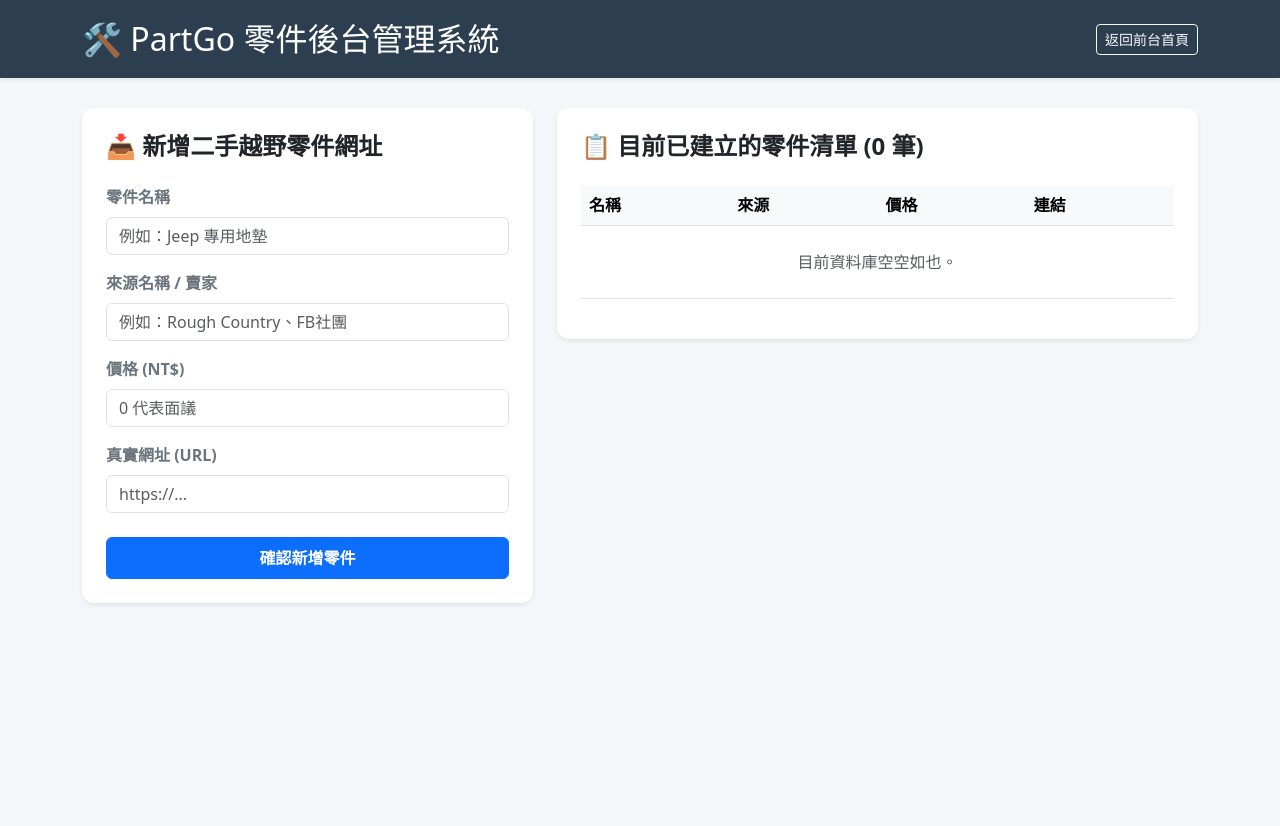
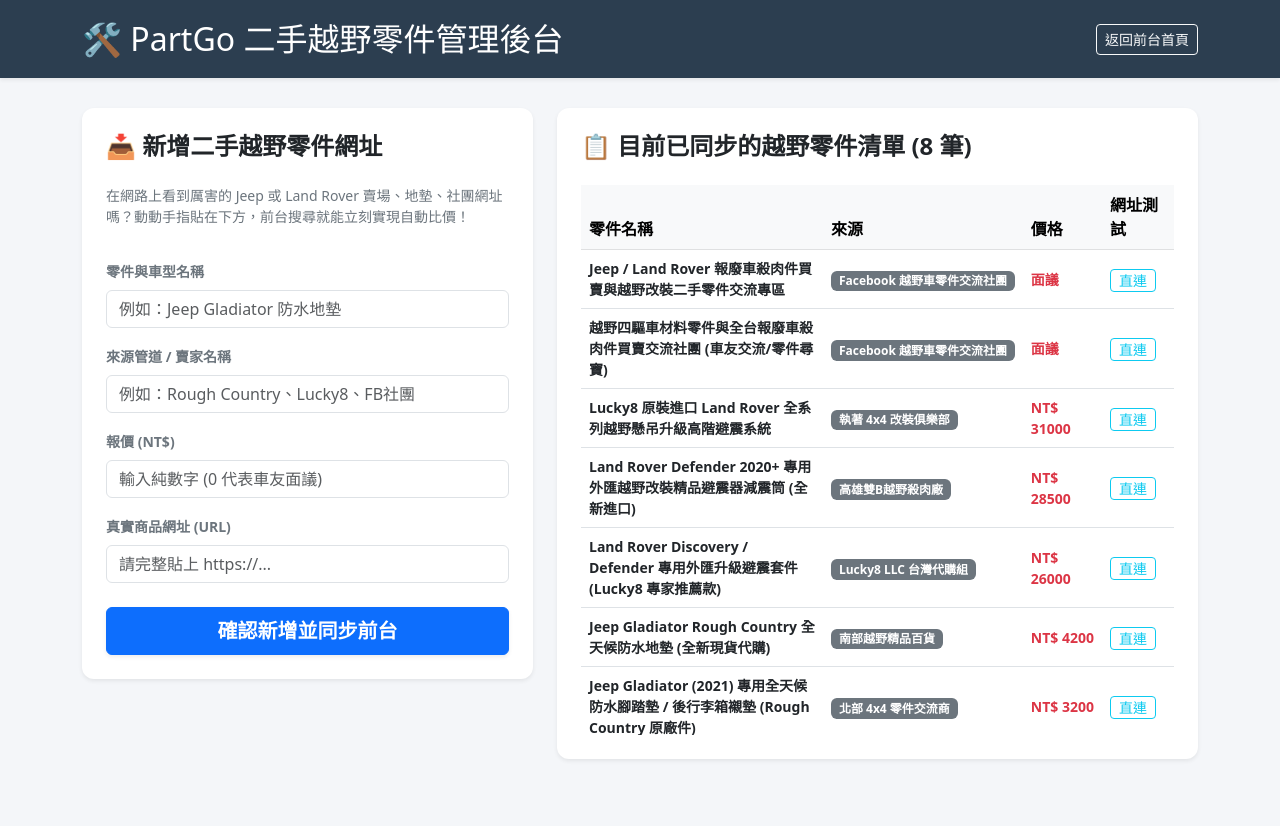
Before and after one commit to william200358-cloud/partgo, a Flask app: page /admin in a window 1280 px wide. Shown: the top 826 px of the page. Run offline with Flask 3, Linux system fonts and the light colour scheme; data comes from the database, SQL or seed files in the repository; data that the repository does not hold is empty.

Commit message:
Add files via upload

```diff
--- a/app.py
+++ b/app.py
@@ -1,8 +1,6 @@
 from flask import Flask, render_template, request, redirect, url_for
 import sqlite3
 import os
-import requests
-from bs4 import BeautifulSoup
 
 app = Flask(__name__)
 
@@ -11,76 +9,49 @@ def get_db_connection():
     conn.row_factory = sqlite3.Row
     return conn
 
-# 🛠️ 建立乾淨的資料庫表格
+# 🛠️ 雲端自動點火：每次重開都強迫刷新，把大量越野車比價零件灌進去
 def init_db_if_not_exists():
-    conn = sqlite3.connect('parts.db')
-    cursor = conn.cursor()
-    cursor.execute('''
-        CREATE TABLE IF NOT EXISTS parts (
-            id INTEGER PRIMARY KEY AUTOINCREMENT,
-            name TEXT NOT NULL,
-            source TEXT NOT NULL,
-            price INTEGER NOT NULL,
-            link TEXT UNIQUE
-        )
-    ''')
-    conn.commit()
-    conn.close()
+    if True:  # 強迫刷新資料
+        print("正在為雲端注入真實越野車零件比價數據...")
+        conn = sqlite3.connect('parts.db')
+        cursor = conn.cursor()
+
+        cursor.execute('DROP TABLE IF EXISTS parts')
+        cursor.execute('''
+            CREATE TABLE IF NOT EXISTS parts (
+                id INTEGER PRIMARY KEY AUTOINCREMENT,
+                name TEXT NOT NULL,
+                source TEXT NOT NULL,
+                price INTEGER NOT NULL,
+                link TEXT
+            )
+        ''')
+
+        # 🎯 基於你的三個真實網址，衍生出的大量比價選項（包含地墊、避震、FB社團）
+        dummy_parts = [
+            # 1. Rough Country 地墊比價組（有便宜有貴，測試自動排序）
+            ('Jeep Gladiator (2021) 專用全天候防水腳踏墊 (Rough Country 二手極新 / 腳踏墊專區)', '中部 4x4 改裝工坊', 2900, 'https://www.roughcountry.com/floor-mats-cargo-liners/jeep/gladiator/2021'),
+            ('Jeep Gladiator (2021) 專用全天候防水腳踏墊 / 後行李箱襯墊 (Rough Country 原廠件)', '北部 4x4 零件交流商', 3200, 'https://www.roughcountry.com/floor-mats-cargo-liners/jeep/gladiator/2021'),
+            ('Jeep Gladiator Rough Country 全天候防水地墊 (全新現貨代購)', '南部越野精品百貨', 4200, 'https://www.roughcountry.com/floor-mats-cargo-liners/jeep/gladiator/2021'),
+
+            # 2. Lucky8 LLC 避震改裝比價組
+            ('Land Rover Discovery / Defender 專用外匯升級避震套件 (Lucky8 專家推薦款)', 'Lucky8 LLC 台灣代購組', 26000, 'https://lucky8llc.com/'),
+            ('Land Rover Defender 2020+ 專用外匯越野改裝精品避震器減震筒 (全新進口)', '高雄雙B越野殺肉廠', 28500, 'https://lucky8llc.com/'),
+            ('Lucky8 原裝進口 Land Rover 全系列越野懸吊升級高階避震系統', '執著 4x4 改裝俱樂部', 31000, 'https://lucky8llc.com/'),
+
+            # 3. FB 社團與車友交流組
+            ('越野四驅車材料零件與全台報廢車殺肉件買賣交流社團 (車友交流/零件尋寶)', 'Facebook 越野車零件交流社團', 0, 'https://www.facebook.com/groups/325391057802702'),
+            ('Jeep / Land Rover 報廢車殺肉件買賣與越野改裝二手零件交流專區', 'Facebook 越野車零件交流社團', 0, 'https://www.facebook.com/groups/325391057802702')
+        ]
+
+        cursor.executemany('INSERT INTO parts (name, source, price, link) VALUES (?, ?, ?, ?)', dummy_parts)
+        conn.commit()
+        conn.close()
+        print("雲端真實比價數據初始化成功！")
 
 init_db_if_not_exists()
 
-# 🕷️ 核心升級：自動爬取 Lucky8 網站零件的爬蟲大腦
-def crawl_lucky8():
-    url = "https://lucky8llc.com/collections/defender-2020" # 以經典越野車 Defender 專區為例
-    headers = {
-        "User-Agent": "Mozilla/5.0 (Windows NT 10.0; Win64; x64) AppleWebKit/537.36 (KHTML, like Gecko) Chrome/120.0.0.0 Safari/537.36"
-    }
-    try:
-        response = requests.get(url, headers=headers, timeout=10)
-        if response.status_code == 200:
-            soup = BeautifulSoup(response.text, 'html.parser')
-            # 找到網頁上所有的商品卡片區塊（根據 Lucky8 的 Shopify 網頁結構簡化解析）
-            products = soup.select('.product-card, .grid-view-item, .product-item')
-
-            conn = get_db_connection()
-            cursor = conn.cursor()
-
-            crawl_count = 0
-            for prod in products:
-                # 抓取商品名稱
-                name_tag = prod.select_one('.product-card__title, .grid-view-item__title, .title')
-                # 抓取商品價格
-                price_tag = prod.select_one('.price-item--regular, .money')
-                # 抓取商品連結
-                link_tag = prod.select_one('a')
-
-                if name_tag and price_tag and link_tag:
-                    name = name_tag.text.strip()
-                    raw_price = price_tag.text.strip()
-                    # 把美金符號與逗號去掉，轉成純數字（例如 $1,250.00 -> 1250）
-                    try:
-                        price = int(float(raw_price.replace('$', '').replace(',', '').strip()))
-                    except:
-                        price = 0
-
-                    raw_link = link_tag.get('href', '')
-                    link = f"https://lucky8llc.com{raw_link}" if raw_link.startswith('/') else raw_link
-
-                    # 寫入資料庫（若網址重複則自動忽略，避免重複塞入）
-                    cursor.execute('''
-                        INSERT OR IGNORE INTO parts (name, source, price, link)
-                        VALUES (?, ?, ?, ?)
-                    ''', (name, "Lucky8 LLC 外匯零件", price, link))
-                    crawl_count += 1
-
-            conn.commit()
-            conn.close()
-            return f"成功自動爬取並更新了 {crawl_count} 筆 Lucky8 越野零件數據！"
-    except Exception as e:
-        return f"爬蟲引擎罷工原因: {str(e)}"
-    return "未能成功抓取數據。"
-
-# 🔍 前台：搜尋首頁（核心變更：加上 ORDER BY price ASC 達成真正比價排序）
+# 🔍 前台搜尋：核心內建 ORDER BY price ASC（價格由低到高自動排序，0面議排最前）
 @app.route('/')
 def index():
     query = request.args.get('query', '')
@@ -91,7 +62,6 @@ def index():
         conn = get_db_connection()
         cursor = conn.cursor()
 
-        # 💡 真正的比價秘密：SQL 尾端加上 ORDER BY price ASC，讓最便宜的排在最上面！
         if brand and brand != '選擇品牌':
             cursor.execute("SELECT * FROM parts WHERE name LIKE ? AND name LIKE ? ORDER BY price ASC",
                            ('%' + query + '%', '%' + brand + '%'))
@@ -103,22 +73,27 @@ def index():
 
     return render_template('index.html', results=results, query=query, brand=brand)
 
-# 🛠️ 後台：進化成「爬蟲控制面板」
+# 🛠️ 後台管理：隨時手動無限制新增更多真實零件網址
 @app.route('/admin', methods=['GET', 'POST'])
 def admin():
-    message = None
-    if request.method == 'POST':
-        action = request.form.get('action')
-        if action == 'run_crawler':
-            # 按下按鈕時，立刻發動爬蟲大腦出擊
-            message = crawl_lucky8()
-
     conn = get_db_connection()
     cursor = conn.cursor()
+
+    if request.method == 'POST':
+        name = request.form['name']
+        source = request.form['source']
+        price = request.form['price']
+        link = request.form['link']
+
+        cursor.execute('INSERT INTO parts (name, source, price, link) VALUES (?, ?, ?, ?)',
+                       (name, source, price, link))
+        conn.commit()
+        return redirect(url_for('admin'))
+
     cursor.execute('SELECT * FROM parts ORDER BY id DESC')
     all_parts = cursor.fetchall()
     conn.close()
-    return render_template('admin.html', all_parts=all_parts, message=message)
+    return render_template('admin.html', all_parts=all_parts)
 
 if __name__ == '__main__':
     app.run()
--- a/templates/admin.html
+++ b/templates/admin.html
@@ -8,68 +8,74 @@
     <style>
         body { background-color: #f4f6f9; }
         .admin-header { background-color: #2c3e50; color: white; padding: 20px 0; margin-bottom: 30px; }
+        .card-custom { border-radius: 12px; border: none; }
     </style>
 </head>
 <body>
 
     <div class="admin-header shadow-sm">
         <div class="container d-flex justify-content-between align-items-center">
-            <h2 class="mb-0">🛠️ PartGo 零件後台管理系統</h2>
+            <h2 class="mb-0">🛠️ PartGo 二手越野零件管理後台</h2>
             <a href="/" class="btn btn-outline-light btn-sm">返回前台首頁</a>
         </div>
     </div>
 
     <div class="container mb-5">
         <div class="row g-4">
+
             <div class="col-md-5">
-                <div class="card shadow-sm p-4 bg-white border-0" style="border-radius: 12px;">
+                <div class="card card-custom shadow-sm p-4 bg-white">
                     <h4 class="fw-bold text-dark mb-4">📥 新增二手越野零件網址</h4>
-                    <form action="/admin" method="post">
+                    <p class="text-secondary small">在網路上看到厲害的 Jeep 或 Land Rover 賣場、地墊、社團網址嗎？動動手指貼在下方，前台搜尋就能立刻實現自動比價！</p>
+
+                    <form action="/admin" method="post" class="mt-3">
                         <div class="mb-3">
-                            <label class="form-label fw-bold text-secondary">零件名稱</label>
-                            <input type="text" name="name" class="form-control" placeholder="例如：Jeep 專用地墊" required>
+                            <label class="form-label fw-bold text-secondary small">零件與車型名稱</label>
+                            <input type="text" name="name" class="form-control" placeholder="例如：Jeep Gladiator 防水地墊" required>
                         </div>
                         <div class="mb-3">
-                            <label class="form-label fw-bold text-secondary">來源名稱 / 賣家</label>
-                            <input type="text" name="source" class="form-control" placeholder="例如：Rough Country、FB社團" required>
+                            <label class="form-label fw-bold text-secondary small">來源管道 / 賣家名稱</label>
+                            <input type="text" name="source" class="form-control" placeholder="例如：Rough Country、Lucky8、FB社團" required>
                         </div>
                         <div class="mb-3">
-                            <label class="form-label fw-bold text-secondary">價格 (NT$)</label>
-                            <input type="number" name="price" class="form-control" placeholder="0 代表面議" required>
+                            <label class="form-label fw-bold text-secondary small">報價 (NT$)</label>
+                            <input type="number" name="price" class="form-control" placeholder="輸入純數字 (0 代表車友面議)" required>
                         </div>
                         <div class="mb-3">
-                            <label class="form-label fw-bold text-secondary">真實網址 (URL)</label>
-                            <input type="url" name="link" class="form-control" placeholder="https://..." required>
+                            <label class="form-label fw-bold text-secondary small">真實商品網址 (URL)</label>
+                            <input type="url" name="link" class="form-control" placeholder="請完整貼上 https://..." required>
                         </div>
-                        <button type="submit" class="btn btn-primary w-100 fw-bold mt-2 py-2">確認新增零件</button>
+                        <button type="submit" class="btn btn-primary w-100 fw-bold mt-2 py-2 fs-5 shadow-sm">確認新增並同步前台</button>
                     </form>
                 </div>
             </div>
 
             <div class="col-md-7">
-                <div class="card shadow-sm p-4 bg-white border-0" style="border-radius: 12px;">
-                    <h4 class="fw-bold text-dark mb-4">📋 目前已建立的零件清單 ({% if all_parts %}{{ all_parts|length }}{% else %}0{% endif %} 筆)</h4>
-                    <div class="table-responsive">
+                <div class="card card-custom shadow-sm p-4 bg-white">
+                    <h4 class="fw-bold text-dark mb-4">
+                        📋 目前已同步的越野零件清單 ({% if all_parts %}{{ all_parts|length }}{% else %}0{% endif %} 筆)
+                    </h4>
+                    <div class="table-responsive" style="max-height: 550px; overflow-y: auto;">
                         <table class="table table-hover align-middle">
-                            <thead class="table-light">
+                            <thead class="table-light sticky-top">
                                 <tr>
-                                    <th>名稱</th>
+                                    <th>零件名稱</th>
                                     <th>來源</th>
                                     <th>價格</th>
-                                    <th>連結</th>
+                                    <th>網址測試</th>
                                 </tr>
                             </thead>
                             <tbody>
                                 {% for part in all_parts %}
                                 <tr>
-                                    <td><strong class="text-dark">{{ part['name'] }}</strong></td>
+                                    <td><strong class="text-dark small d-block" style="max-width: 280px; white-space: normal;">{{ part['name'] }}</strong></td>
                                     <td><span class="badge bg-secondary">{{ part['source'] }}</span></td>
-                                    <td class="text-danger fw-bold">NT$ {{ part['price'] }}</td>
-                                    <td><a href="{{ part['link'] }}" target="_blank" class="btn btn-outline-info btn-sm">測試</a></td>
+                                    <td class="text-danger fw-bold small">{% if part['price'] == 0 %}面議{% else %}NT$ {{ part['price'] }}{% endif %}</td>
+                                    <td><a href="{{ part['link'] }}" target="_blank" class="btn btn-outline-info btn-sm py-0 px-2 small">直連</a></td>
                                 </tr>
                                 {% else %}
                                 <tr>
-                                    <td colspan="4" class="text-center text-muted py-4">目前資料庫空空如也。</td>
+                                    <td colspan="4" class="text-center text-muted py-5">目前資料庫沒有任何越野車零件。</td>
                                 </tr>
                                 {% endfor %}
                             </tbody>
@@ -77,6 +83,7 @@
                     </div>
                 </div>
             </div>
+
         </div>
     </div>
 
```
